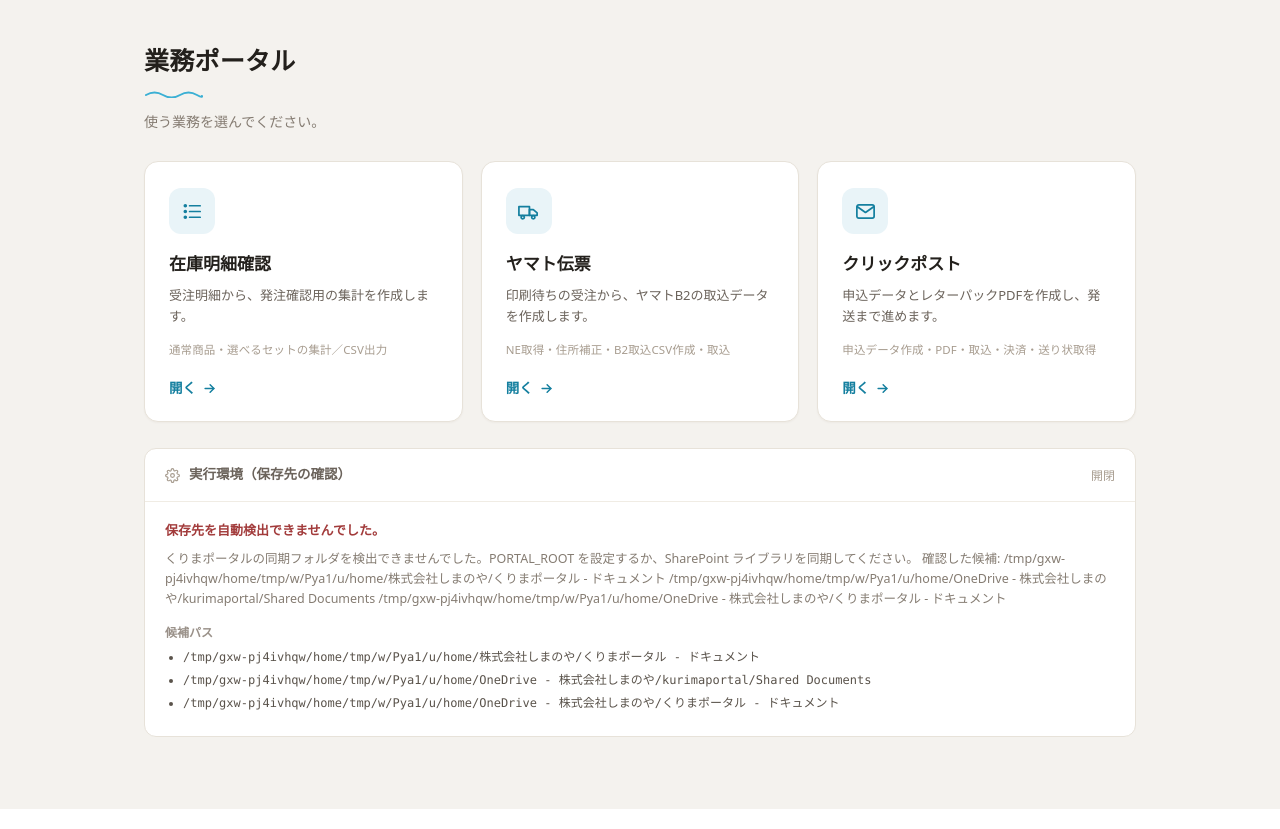
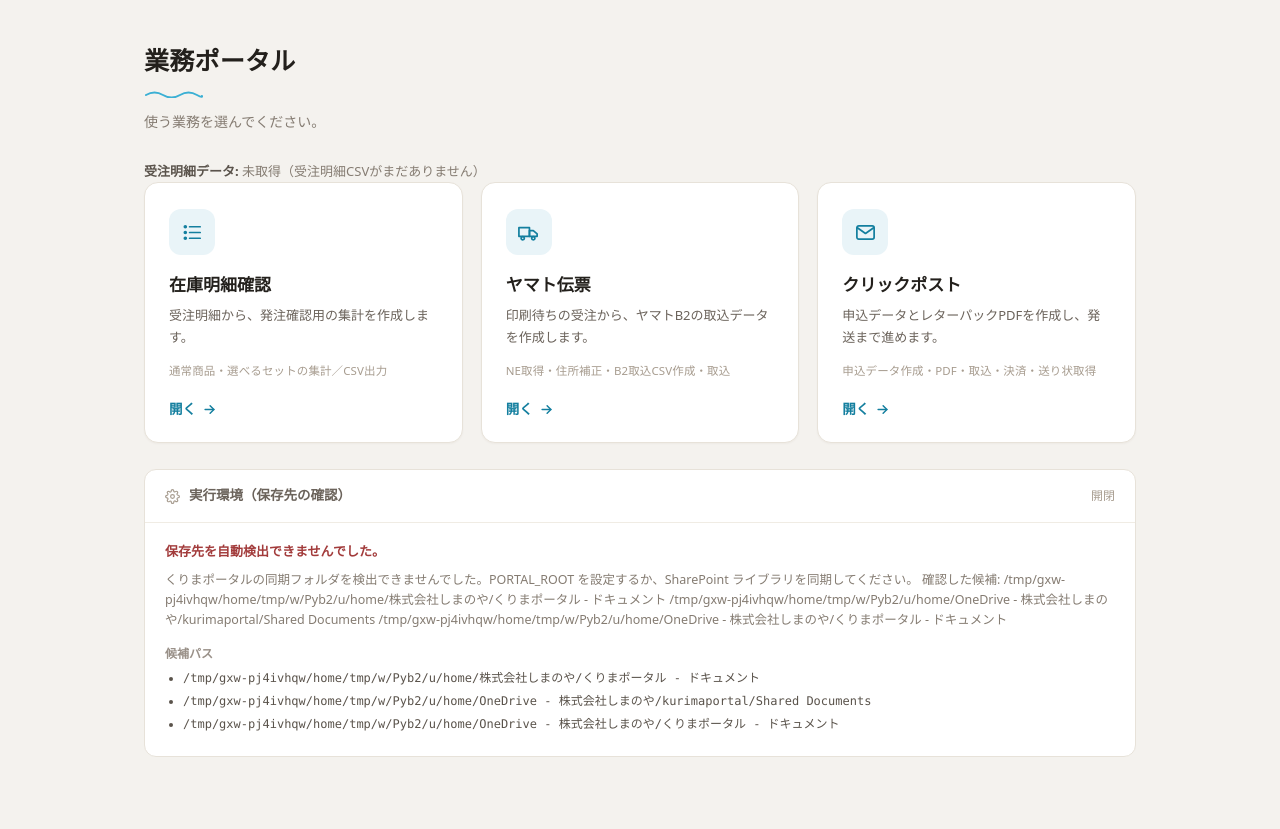
Before and after one commit to kurocoma/kurima-portal, a FastAPI app: page / in a window 1280 px wide. Shown: the part 63-892 px from the top of the page. Run offline with FastAPI, Linux system fonts and the light colour scheme.

Commit message:
Show latest order CSV name and timestamp on the dashboard
Makes it obvious how fresh the aggregated data is before ordering.
Falls back to a '未取得' label instead of failing when the folder is
unresolved or empty.

Co-Authored-By: Claude Fable 5 <noreply@anthropic.com>

```diff
--- a/portal_app/main.py
+++ b/portal_app/main.py
@@ -32,7 +32,7 @@ from portal_app.services.next_engine_downloader import (
     download_next_engine_order_details_sync,
 )
 from portal_app.services.next_engine_order_status import restore_next_engine_print_wait_batch_sync
-from portal_app.services.paths import candidate_portal_roots, find_portal_paths
+from portal_app.services.paths import candidate_portal_roots, find_portal_paths, latest_order_csv
 from portal_app.services.progress_jobs import progress_jobs, read_job_history
 from portal_app.services.shipment_confirmation import confirm_next_engine_shipment_sync
 from portal_app.services.takaesu_orders import (
@@ -267,6 +267,10 @@ def _letterpack_pdf_summary(result) -> dict[str, object]:
 @app.get("/", response_class=HTMLResponse)
 def dashboard(request: Request):
     status: dict[str, object]
+    # データ鮮度: 最新の受注明細CSVのファイル名と更新日時。
+    # 「いま画面に出ている集計はいつ時点のデータか」を見えるようにする。
+    # フォルダ未解決・CSVなしでも 500 にせず「未取得」表示にする。
+    freshness: dict[str, object] = {"ok": False}
     try:
         paths = find_portal_paths()
         status = {
@@ -275,6 +279,16 @@ def dashboard(request: Request):
             "master_book": paths.master_book,
             "order_csv_dir": paths.order_csv_dir,
         }
+        try:
+            latest_csv = latest_order_csv(paths.order_csv_dir)
+            updated_at = datetime.fromtimestamp(latest_csv.stat().st_mtime)
+            freshness = {
+                "ok": True,
+                "name": latest_csv.name,
+                "updated_at": updated_at.strftime("%Y-%m-%d %H:%M"),
+            }
+        except Exception:
+            pass
     except Exception as exc:
         status = {
             "ok": False,
@@ -287,6 +301,7 @@ def dashboard(request: Request):
         {
             "request": request,
             "status": status,
+            "freshness": freshness,
         },
     )
 
--- a/portal_app/templates/dashboard.html
+++ b/portal_app/templates/dashboard.html
@@ -5,6 +5,16 @@
   <h1 class="page-title lg">業務ポータル</h1>
   <svg class="page-wave" width="62" height="8" viewBox="0 0 62 8" fill="none"><path d="M2 5C8 1.5 13 1.5 19 5s11 3.5 17 0 11-3.5 17 0 5 1 5 1" stroke="#3bb0d4" stroke-width="2" stroke-linecap="round"/></svg>
   <p class="page-lead">使う業務を選んでください。</p>
+</div>
+
+<div class="mt-12" style="font-size:13px;color:var(--text-2);">
+  <span style="font-weight:700;">受注明細データ:</span>
+  {% if freshness.ok %}
+    <span class="mono">{{ freshness.name }}</span>
+    <span>（{{ freshness.updated_at }} 取得）</span>
+  {% else %}
+    <span style="color:var(--muted-2);">未取得（受注明細CSVがまだありません）</span>
+  {% endif %}
 </div>
 
 <div class="tool-grid">
```
